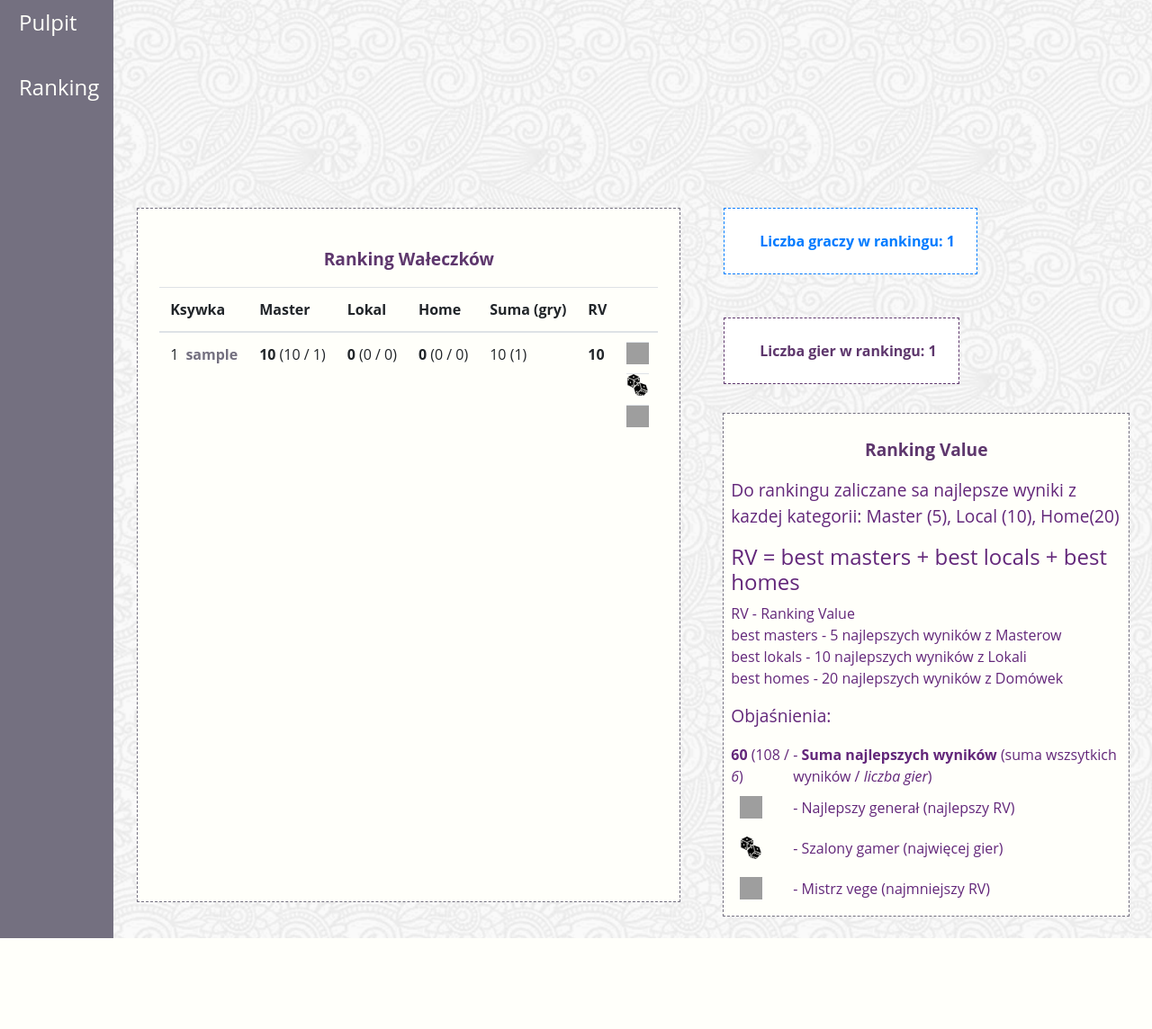
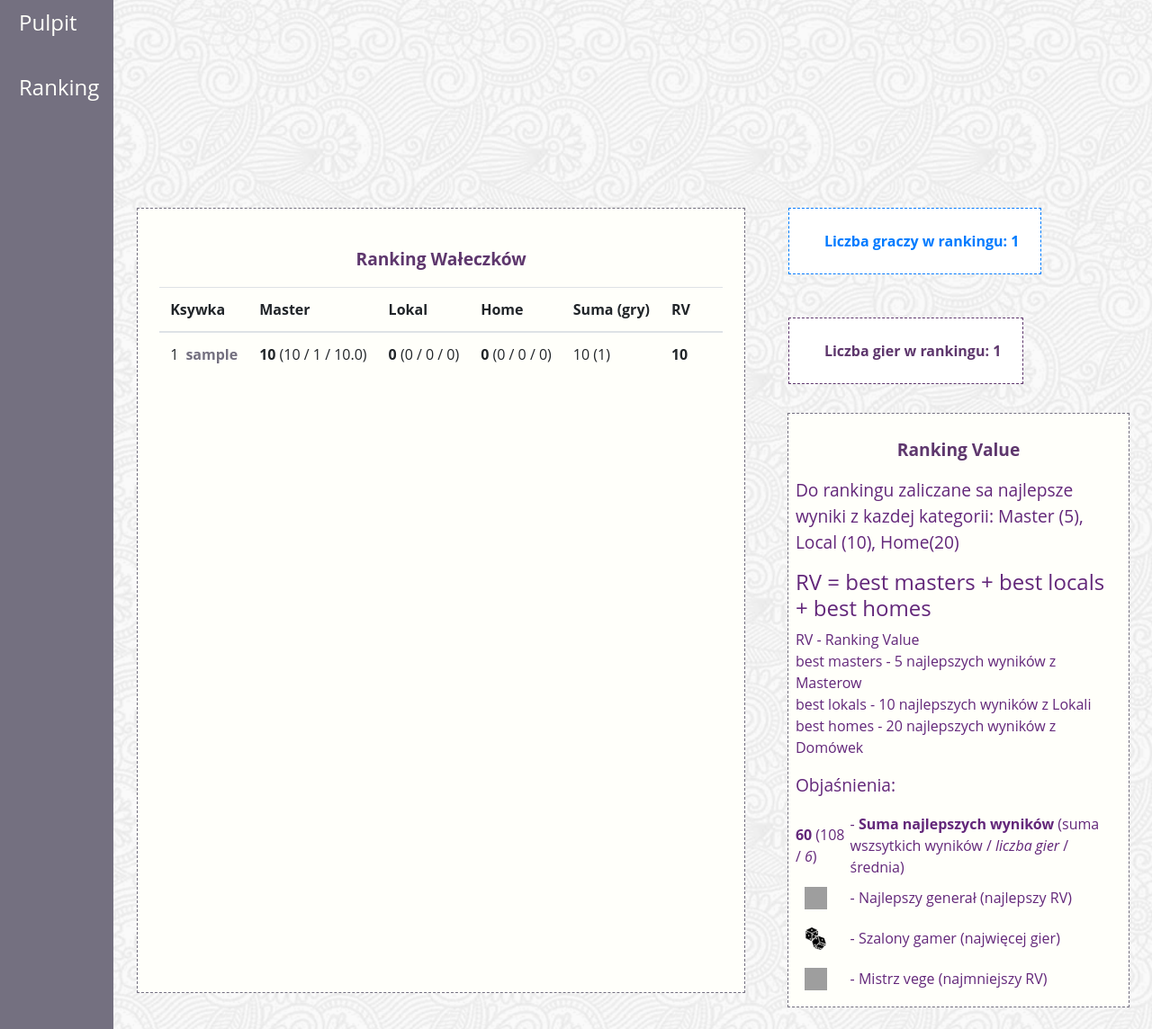
Before and after one commit to semi7semi/DW, a Django app: page /index/ in a window 1280 px wide. Shown: the part 120-1264 px from the top of the page at 90% size. Before the commit the page ends 1163 px from the top, so only its background shows below. Run offline with Django 3.2, Linux system fonts and the light colour scheme; tables that the repository leaves empty hold one stand-in row (values such as "Sample post"); grey boxes are pictures that could not be loaded.

Commit message:
karuzela, srednie

```diff
--- a/wfb_app/templates/index.html
+++ b/wfb_app/templates/index.html
@@ -50,20 +50,20 @@
             <tbody>
             {% for user in result %}
             <tr>
-                <td><a class="user-color" href="{% url 'user-details' user.12 %} ">{{ user.13.username }}</a></td>
-                <td><strong>{{ user.4 }}</strong> ({{ user.3 }} / {{ user.5 }})</td>
-                <td><strong>{{ user.7 }}</strong> ({{ user.6 }} / {{ user.8 }})</td>
-                <td><strong>{{ user.10 }}</strong> ({{ user.9 }} / {{ user.11 }})</td>
+                <td><a class="user-color" href="{% url 'user-details' user.15 %} ">{{ user.16.username }}</a></td>
+                <td><strong>{{ user.3 }}</strong> ({{ user.4 }} / {{ user.5 }} / {{ user.6 }})</td>
+                <td><strong>{{ user.7 }}</strong> ({{ user.8 }} / {{ user.9 }} / {{ user.10 }})</td>
+                <td><strong>{{ user.11 }}</strong> ({{ user.12 }} / {{ user.13 }} / {{ user.14 }})</td>
                 <td>{{ user.1 }} ({{ user.2 }})</td>
                 <td><strong>{{ user.0 }}</strong></td>
 
-                {% if user.12 == best_gen_id %}
+                {% if user.15 == best_gen_id %}
                 <td class="icon icon-gen d-flex"></td>
                 {% endif %}
-                {% if user.12 == best_gamer_id %}
+                {% if user.15 == best_gamer_id %}
                 <td class="icon icon-cup d-flex"></td>
                 {% endif %}
-                {% if user.12 == best_veg_id %}
+                {% if user.15 == best_veg_id %}
                 <td class="icon icon-veg d-flex"></td>
                 {% endif %}
             </tr>
@@ -98,7 +98,7 @@
             <table>
                 <tr>
                     <td><strong>60</strong> (108 / <i>6</i>) </td>
-                    <td> - <strong>Suma najlepszych wyników</strong> (suma wszsytkich wyników / <i>liczba gier</i>)</td>
+                    <td> - <strong>Suma najlepszych wyników</strong> (suma wszsytkich wyników / <i>liczba gier</i> / średnia)</td>
                 </tr>
                 <tr>
                     <td class="icon icon-gen d-flex"></td>
--- a/wfb_app/views.py
+++ b/wfb_app/views.py
@@ -55,6 +55,19 @@
             best_masters = master.order_by("-battle_points")[:max[0]].aggregate(Sum("battle_points"))['battle_points__sum'] or 0
             best_locals = local.order_by("-battle_points")[:max[1]].aggregate(Sum("battle_points"))['battle_points__sum'] or 0
             best_homes = home.order_by("-battle_points")[:max[2]].aggregate(Sum("battle_points"))['battle_points__sum'] or 0
+            if count_master == 0:
+                av_master = 0
+            else:
+                av_master = round(total_masters / count_master, 1)
+            if count_local == 0:
+                av_local = 0
+            else:
+                av_local = round(total_locals / count_local, 1)
+            if count_home == 0:
+                av_home = 0
+            else:
+                av_home = round(total_homes / count_home, 1)
+
             total = total_masters + total_locals + total_homes
             count = count_master + count_local + count_home
             ranking_points = best_masters + best_locals + best_homes
@@ -62,15 +75,20 @@
                 ranking_points,
                 total,
                 count,
+                best_masters,
                 total_masters,
-                best_masters,
                 count_master,
+                av_master,
+
+                best_locals,
                 total_locals,
-                best_locals,
                 count_local,
+                av_local,
+
+                best_homes,
                 total_homes,
-                best_homes,
                 count_home,
+                av_home,
                 user.id,
                 user,
             ])
```
Also changed, not shown: wfb_app/templates/dashboard.html (+6 -7 lines).
